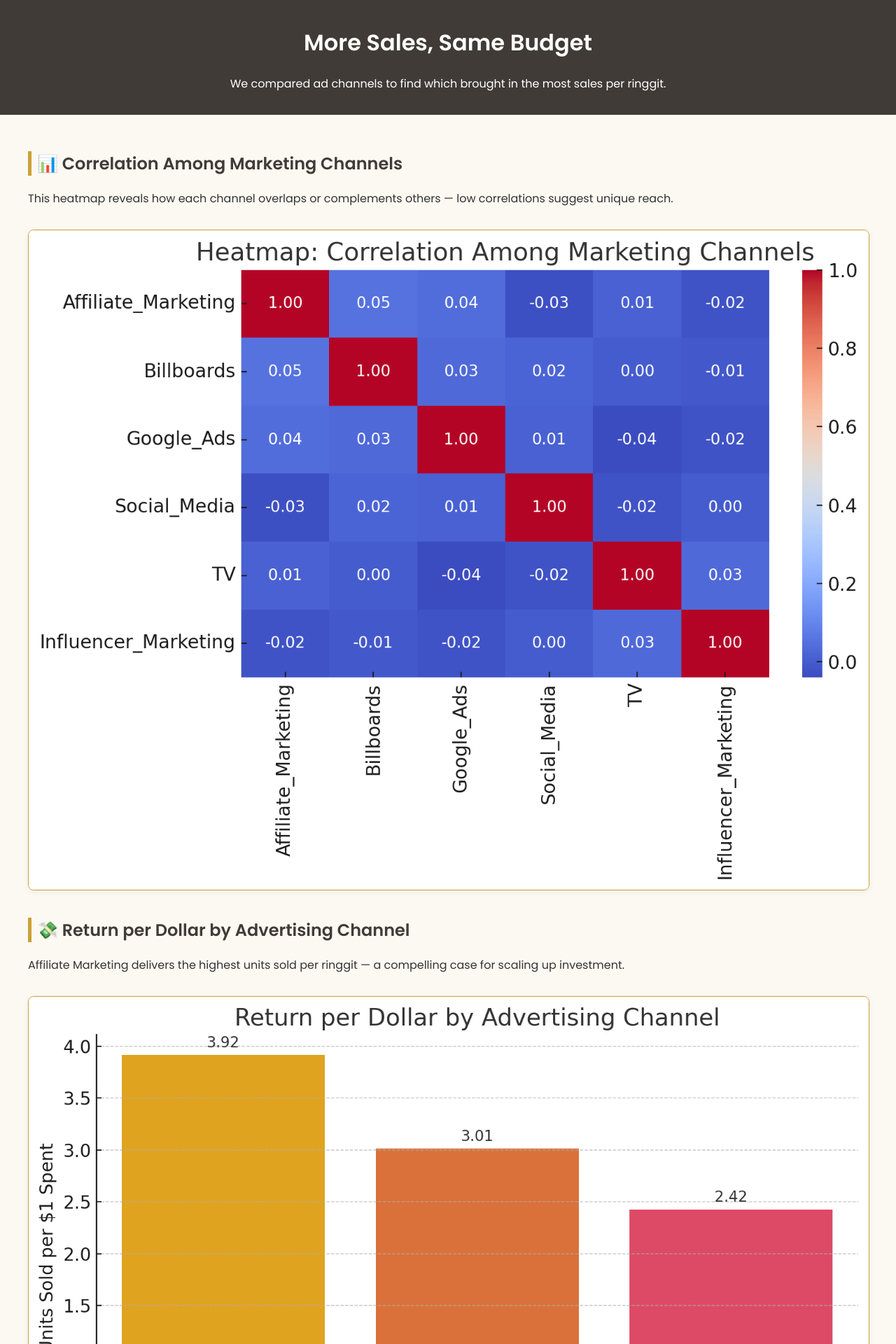
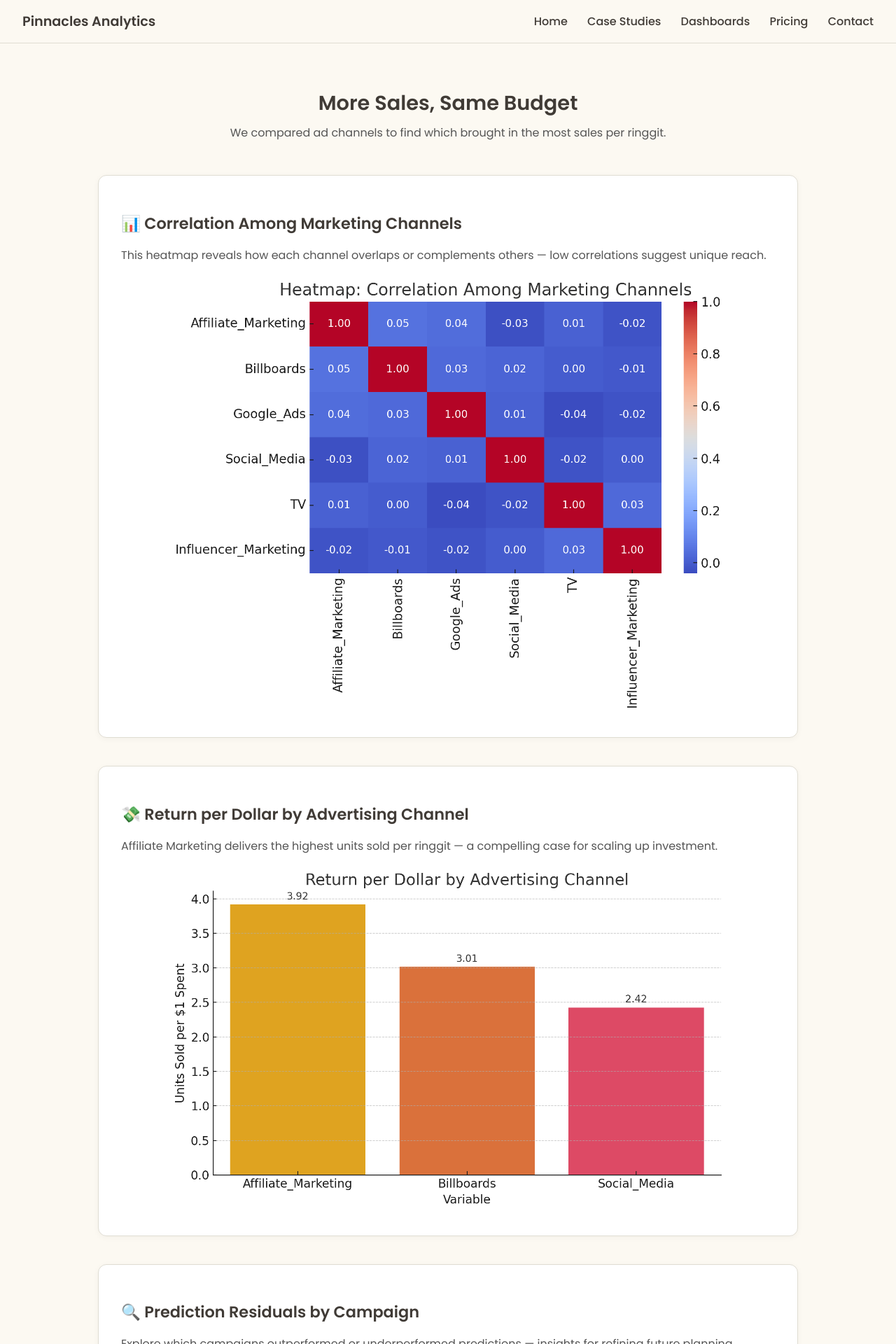
Before and after one commit to lyven81/pinnacles-learning-website, a Jekyll site: the page dashboard/dashboard-4.html, which Jekyll copies as it is, in a window 1280 px wide. Shown: the top 1920 px of the page at 70% size. Built offline with Jekyll 4.4.1, drawn with Linux system fonts in a browser that asks for light colours; some of the changed text lies outside the part shown.

Commit message:
Update dashboard-4.html

```diff
--- a/dashboard/dashboard-4.html
+++ b/dashboard/dashboard-4.html
@@ -1,55 +1,180 @@
+
+
 <!DOCTYPE html>
 <html lang="en">
 <head>
   <meta charset="UTF-8" />
-  <meta name="viewport" content="width=device-width, initial-scale=1.0"/>
-  <title>More Sales, Same Budget | Pinnacles Analytics</title>
-  <link href="https://fonts.googleapis.com/css2?family=Poppins:wght@400;500;600&display=swap" rel="stylesheet"/>
+  <meta name="viewport" content="width=device-width, initial-scale=1.0" />
+  <title>Real Insight | Pinnacles Analytics</title>
+  <link href="https://fonts.googleapis.com/css2?family=Poppins:wght@400;500;600&display=swap" rel="stylesheet" />
   <style>
-    body {
+    html, body {
+      height: 100%;
+      margin: 0;
       font-family: 'Poppins', sans-serif;
       background-color: #FCF9F2;
-      margin: 0;
-      padding: 0;
       color: #333;
     }
-    header, footer {
+
+    body {
+      display: flex;
+      flex-direction: column;
+    }
+
+    .navbar {
+      display: flex;
+      justify-content: space-between;
+      align-items: center;
+      background-color: #FCF9F2;
+      padding: 1rem 2rem;
+      border-bottom: 1px solid #e0ddd3;
+    }
+
+    .navbar .brand {
+      font-size: 1.2rem;
+      font-weight: 600;
+      color: #403B36;
+    }
+
+    .navbar nav a {
+      margin-left: 1.5rem;
+      text-decoration: none;
+      color: #403B36;
+      font-weight: 500;
+    }
+
+    .navbar nav a:hover {
+      color: #CBA135;
+    }
+
+    header {
+      text-align: center;
+      padding: 4rem 1rem 2rem;
+      background: linear-gradient(to bottom right, #FCF9F2, #fff9e7);
+    }
+
+    header h1 {
+      font-size: 2.5rem;
+      color: #403B36;
+      margin: 0;
+    }
+
+    header p {
+      font-size: 1.2rem;
+      color: #555;
+      max-width: 700px;
+      margin: 1rem auto 0;
+    }
+
+    .container {
+      padding: 2rem;
+      max-width: 1000px;
+      margin: 0 auto;
+    }
+
+    .dashboard-intro {
+      text-align: center;
+      margin: 2rem auto 3rem;
+    }
+
+    .dashboard-intro h2 {
+      font-size: 1.8rem;
+      color: #403B36;
+      margin-bottom: 0.5rem;
+    }
+
+    .dashboard-intro p {
+      color: #555;
+      font-size: 1rem;
+      max-width: 700px;
+      margin: 0 auto;
+    }
+
+    .chart-section {
+      background: #fff;
+      border: 1px solid #e0ddd3;
+      border-radius: 12px;
+      padding: 2rem;
+      margin-bottom: 2.5rem;
+      box-shadow: 0 2px 10px rgba(0, 0, 0, 0.04);
+    }
+
+    .chart-section h2 {
+      font-size: 1.4rem;
+      color: #403B36;
+      margin-bottom: 0.5rem;
+    }
+
+    .chart-section p {
+      color: #555;
+      margin-bottom: 1rem;
+    }
+
+    .chart-section img {
+      width: 100%;
+      max-width: 800px;
+      display: block;
+      margin: 1rem auto 0;
+      border-radius: 8px;
+    }
+
+    footer {
       background-color: #403B36;
-      color: #FFFFFF;
+      color: white;
       text-align: center;
-      padding: 1rem;
+      padding: 1.5rem;
+      font-size: 0.9rem;
+      margin-top: auto;
     }
-    .container {
-      max-width: 1200px;
-      margin: auto;
-      padding: 2rem;
+
+    footer a {
+      color: #CBA135;
+      text-decoration: none;
     }
-    h2 {
-      color: #403B36;
-      border-left: 5px solid #CBA135;
-      padding-left: 0.5rem;
+
+    footer a:hover {
+      text-decoration: underline;
     }
-    .chart-section {
-      margin-bottom: 2rem;
-    }
-    img {
-      max-width: 100%;
-      height: auto;
-      border: 1px solid #CBA135;
-      border-radius: 8px;
-      box-shadow: 0 2px 8px rgba(0,0,0,0.06);
-      margin-top: 1rem;
+
+    @media (max-width: 768px) {
+      .navbar {
+        flex-direction: column;
+        align-items: flex-start;
+      }
+
+      .navbar nav {
+        margin-top: 0.5rem;
+      }
+
+      header h1 {
+        font-size: 2rem;
+      }
+
+      .dashboard-intro h2 {
+        font-size: 1.4rem;
+      }
     }
   </style>
 </head>
 <body>
 
-  <header>
-    <h1>More Sales, Same Budget</h1>
-    <p>We compared ad channels to find which brought in the most sales per ringgit.</p>
-  </header>
+  <div class="navbar">
+    <div class="brand">Pinnacles Analytics</div>
+    <nav>
+      <a href="index.html">Home</a>
+      <a href="case-studies.html">Case Studies</a>
+      <a href="dashboard.html">Dashboards</a>
+      <a href="pricing.html">Pricing</a>
+      <a href="contact.html">Contact</a>
+    </nav>
+  </div>
 
-  <div class="container">
+  <main class="container">
+
+    <div class="dashboard-intro">
+      <h2>More Sales, Same Budget</h2>
+      <p>We compared ad channels to find which brought in the most sales per ringgit.</p>
+    </div>
 
     <div class="chart-section">
       <h2>📊 Correlation Among Marketing Channels</h2>
@@ -75,9 +200,15 @@
       <img src="https://raw.githubusercontent.com/lyven81/pinnacles-learning-website/main/dashboard/chart/dashboard-4/chart%206%20-%20bar%20chart.png" alt="Predicted Sales"/>
     </div>
 
-  </div>
+  </main>
 
   <footer>
+    <p>📧 <a href="mailto:admin@pinnaclesanalytics.com">admin@pinnaclesanalytics.com</a></p>
+    <p>
+      <a href="http://www.pinnaclesanalytics.com/about.html">About Us</a> &nbsp;|&nbsp;
+      <a href="http://www.pinnaclesanalytics.com/pricing.html">Pricing</a> &nbsp;|&nbsp;
+      <a href="http://www.pinnaclesanalytics.com/privacy-policy.html">Data Policy</a>
+    </p>
     <p>© 2025 Pinnacles Analytics</p>
   </footer>
 
```
